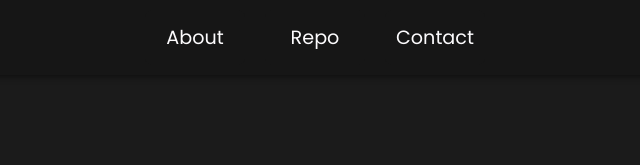
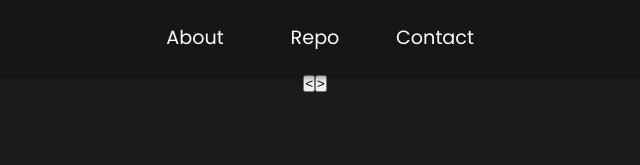
Before and after one commit to rreeves1996/carousel-1, a React (Create React App) app: page / in a window 1280 px wide. Shown: the top 165 px of the page, without its empty margins (325-965 px from the left). Built offline with nearby package versions, Linux system fonts and the light colour scheme; a web font is replaced by a local one.

Commit message:
Carousel basic skeleton

```diff
--- a/src/components/Carousel.jsx
+++ b/src/components/Carousel.jsx
@@ -4,6 +4,11 @@ export default function Carousel() {
 
     return (
         <>
+            <div className="carousel-container">
+                <button className="left-button">{`<`}</button>
+                <button className="right-button">{`>`}</button>
+            </div>
+
         </>
     )
 }
```
